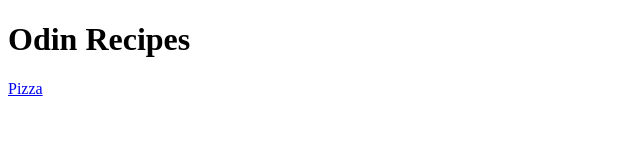
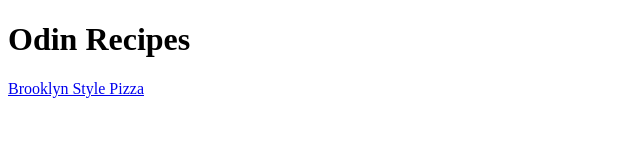
Before and after one commit to BigSteveXD/odin_recipes, a plain HTML site: page index.html in a window 1280 px wide. Shown: the whole page, without its empty margins (0-640 px from the left). Drawn offline with Linux system fonts and the light colour scheme.

Commit message:
updated recipe link name

```diff
--- a/index.html
+++ b/index.html
@@ -6,6 +6,6 @@
     </head>
     <body>
         <h1>Odin Recipes</h1>
-        <a href="./recipes/pizza.html">Pizza</a>
+        <a href="./recipes/pizza.html">Brooklyn Style Pizza</a>
     </body>
 </html>
```
Also changed, not shown: 1 other file.
